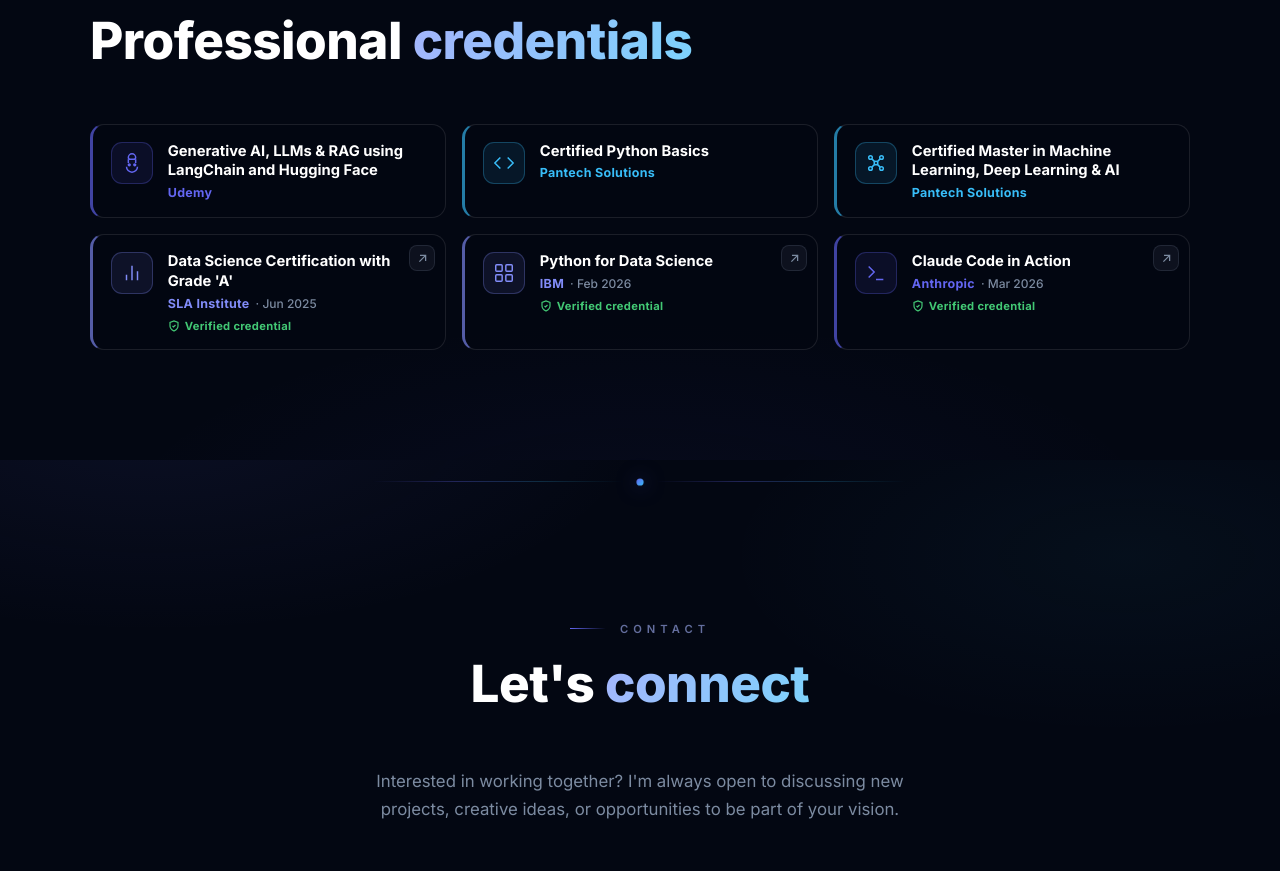
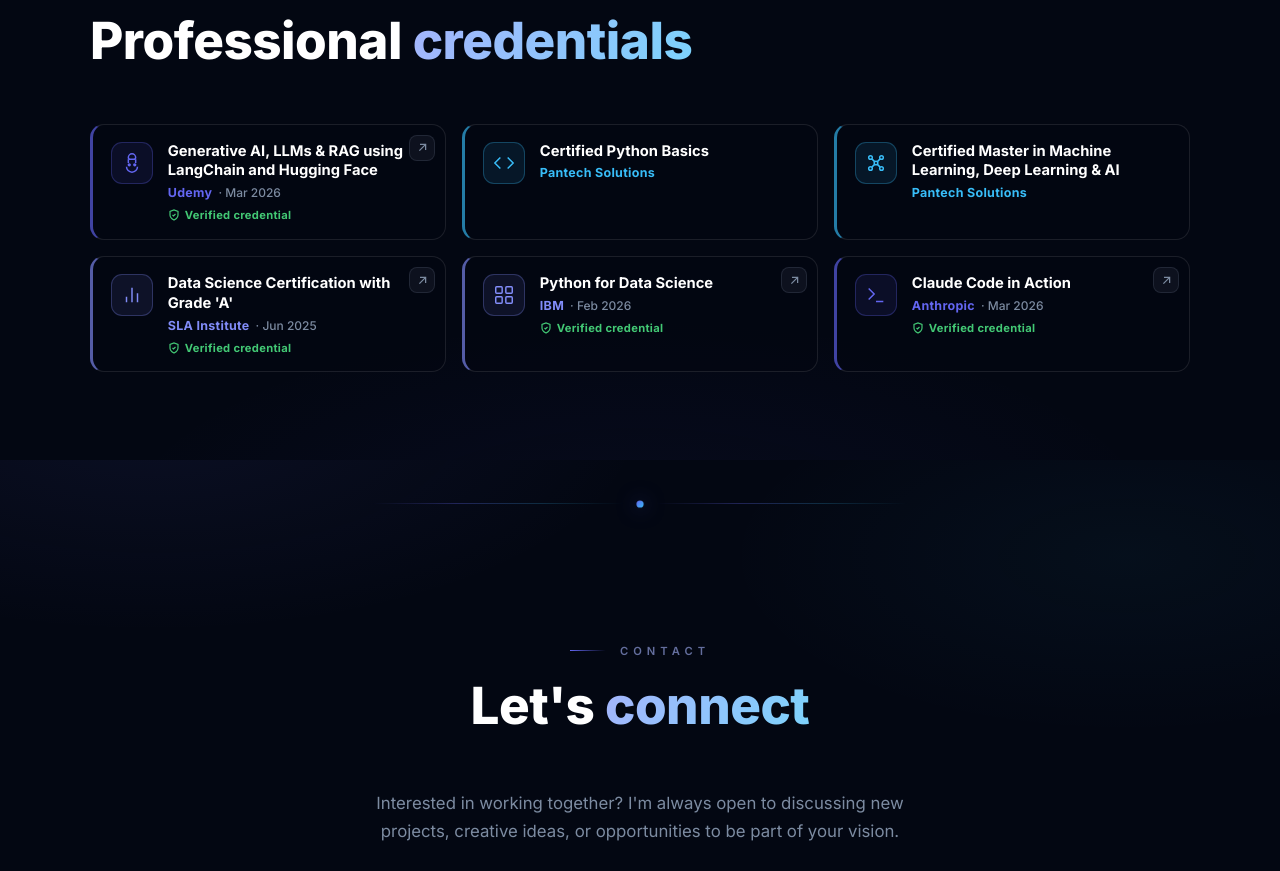
Before and after one commit to akshaytoni99/portfolio, a React (Vite) app: page / in a window 1280 px wide. Shown: the part 5140-6011 px from the top of the page. Built offline with nearby package versions, Linux system fonts and the light colour scheme; no server answers.

Commit message:
Link Udemy Generative AI certificate

```diff
--- a/src/content/seeds.js
+++ b/src/content/seeds.js
@@ -413,9 +413,10 @@
         id: "cert-genai-rag-udemy",
         title: "Generative AI, LLMs & RAG using LangChain and Hugging Face",
         issuer: "Udemy",
-        date: "",
+        date: "Mar 2026",
         image: "",
-        credentialUrl: "",
+        credentialUrl:
+          "https://udemy-certificate.s3.amazonaws.com/pdf/UC-86a6f551-c703-4131-bba2-6053093629f8.pdf",
         color: "#6366f1",
       },
       {
```
